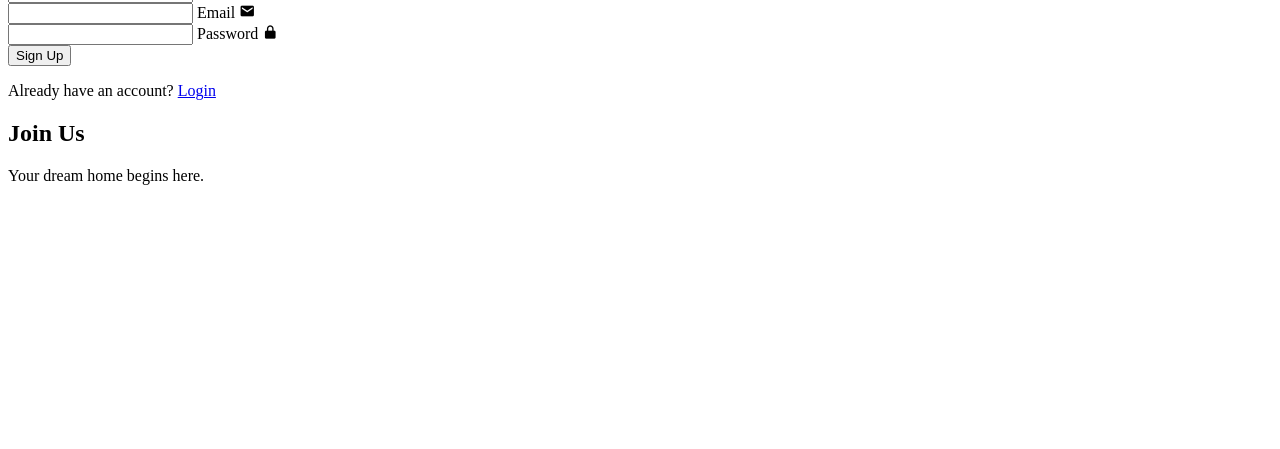
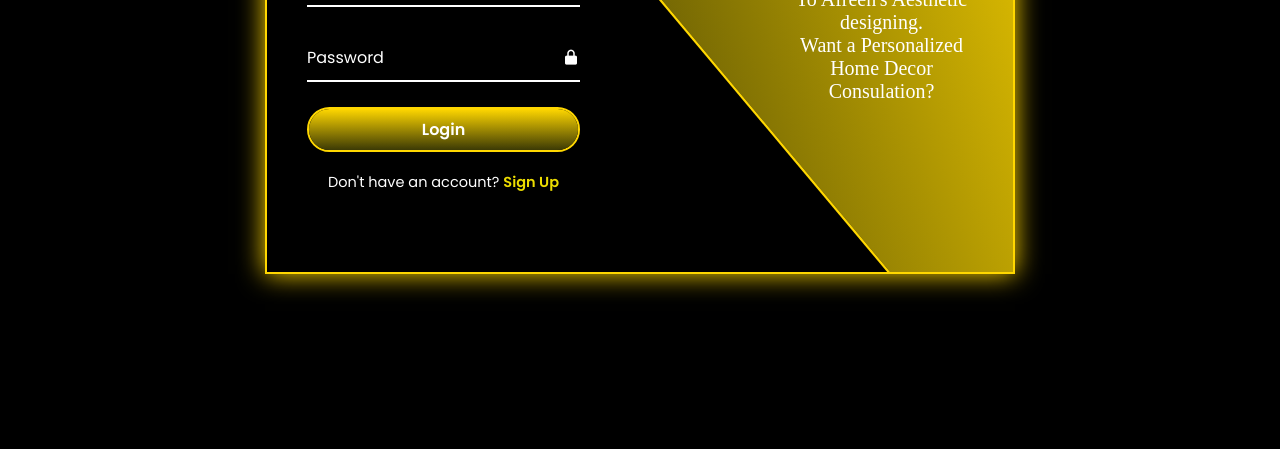
Before and after one commit to AhamedKhasir02/sampleWebpage, a plain HTML site: page index.html in a window 1280 px wide. Shown: the part 351-800 px from the top of the page. Drawn offline with nearby package versions, Linux system fonts and the light colour scheme; the site is published under a folder, as on GitHub Pages, so addresses that start at the root find nothing.

Commit message:
index.html

```diff
--- a/index.html
+++ b/index.html
@@ -17,7 +17,7 @@
 
     <!-- css link-->
 
-    <link rel="stylesheet" href="/index.css">
+    <link rel="stylesheet" href="index.css">
     <link rel="stylesheet" href="https://unpkg.com/boxicons@2.1.4/css/boxicons.min.css">
 </head>
 <body>
@@ -28,7 +28,7 @@
 
         <div class="form-box login">
             <h2 class="animation" style="--i:0;">Login</h2>
-            <form action="/home.html" method="get">
+            <form action="login.js" method="get">
                 <div class="input-box animation" style="--i:1;">
                     <input type="text" required>
                     <label>Username</label>
@@ -81,7 +81,7 @@
     </div>
 
 
-    <script src="/login.js"></script>
+    <script src="login.js"></script>
 
 </body>
 </html>
```
